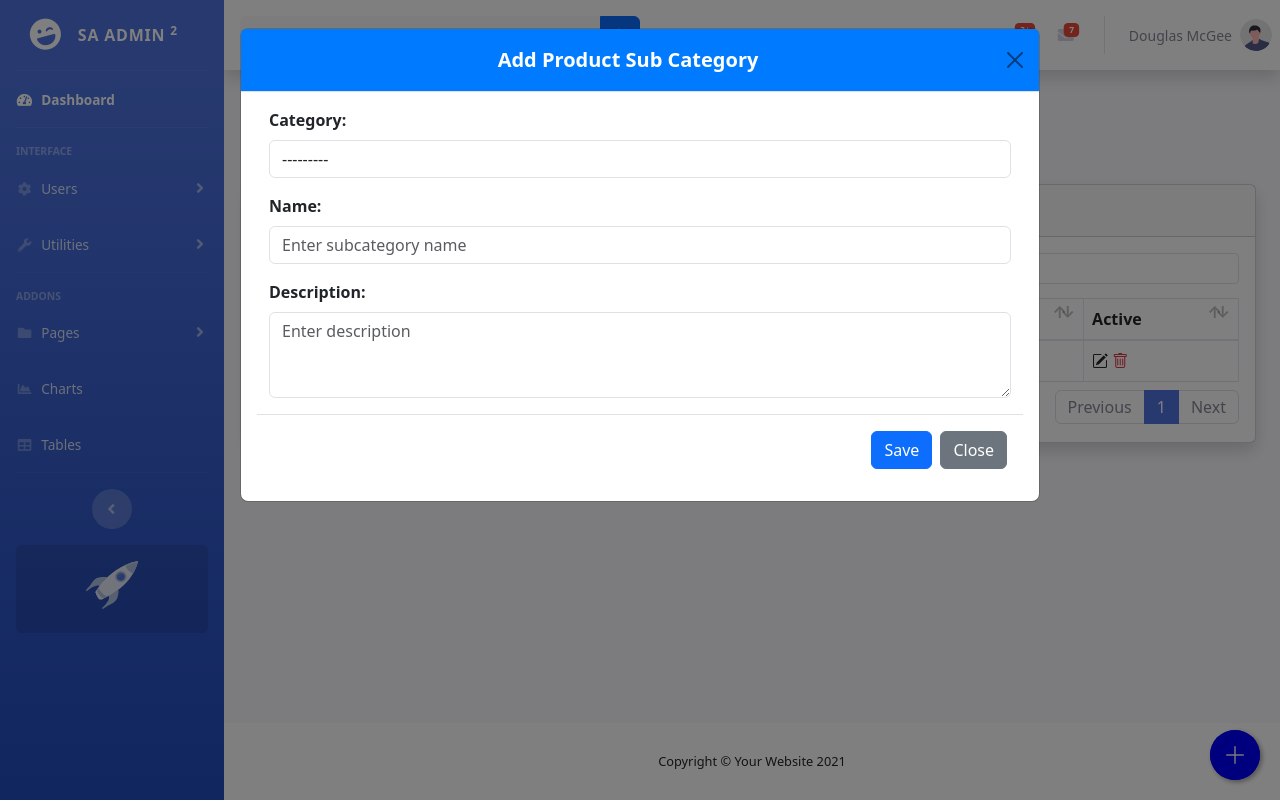
After one commit to teamamracoder/shopping-assistant, a Django app: page /control-panel/product_sub_category/ in a window 1280 px wide, after a click that opens the changed part. The commit adds this page. Run offline with Django 5.2, Linux system fonts and the light colour scheme; data that the repository does not hold is empty; some libraries are stand-ins or nearby versions.

Commit message:
create list page and add page with modal in product sub category

```diff
--- a/control_panel/forms/__init__.py
+++ b/control_panel/forms/__init__.py
@@ -0,0 +1 @@
+from .manage_product_sub_category_form import *
--- /dev/null
+++ b/control_panel/forms/manage_product_sub_category_form.py
@@ -0,0 +1,12 @@
+from django import forms
+from ..models import ProductSubCategoryModel
+
+class ProductSubCategoryCreateForm(forms.ModelForm):
+    class Meta:
+        model = ProductSubCategoryModel
+        fields = ['category', 'name', 'description', 'is_active']  # Added 'is_active'
+        widgets = {
+            'name': forms.TextInput(attrs={'class': 'form-control', 'placeholder': 'Enter subcategory name'}),
+            'description': forms.Textarea(attrs={'class': 'form-control', 'rows': 3, 'placeholder': 'Enter description'}),
+            'category': forms.Select(attrs={'class': 'form-control'}),
+        }
--- /dev/null
+++ b/control_panel/templates/admin/manage_product_sub_category.html
@@ -0,0 +1,138 @@
+{% extends "../index.html" %}
+{% block title %} Product Sub Categories {% endblock %}
+{% block content %}
+
+<style>
+    /* Modal Header Styling */
+    .modal-header {
+        background-color: #007bff;
+        color: white;
+        border-top-left-radius: 5px;
+        border-top-right-radius: 5px;
+        display: flex;
+        justify-content: center;
+        align-items: center;
+        position: relative;
+    }
+
+    .modal-title {
+        font-weight: bold;
+        flex-grow: 1;
+        text-align: center;
+    }
+
+
+
+    .circle-btn {
+        width: 50px;
+        height: 50px;
+        border-radius: 50%;
+        background-color: blue;
+        color: white;
+        border: none;
+        display: flex;
+        align-items: center;
+        justify-content: center;
+        font-size: 24px;
+        cursor: pointer;
+        box-shadow: 2px 2px 5px rgba(0, 0, 0, 0.2);
+        transition: background-color 0.3s ease;
+        position: fixed;
+        bottom: 20px;
+        right: 20px;
+    }
+
+    .circle-btn:hover {
+        background-color: darkblue;
+    }
+</style>
+
+<!-- Begin Page Content -->
+<div class="container-fluid">
+
+    <h1 class="h3 mb-2 text-gray-800">Product Sub Categories</h1>
+    <p class="mb-4">Manage product sub categories in the system.</p>
+
+    <!-- Add Button (Opens Modal) -->
+    <button class="circle-btn" data-bs-toggle="modal" data-bs-target="#addProductSubCategoryModal">
+        <i class="bi bi-plus-lg text-light"></i>
+    </button>
+
+    <!-- Bootstrap Modal -->
+    <div class="modal fade" id="addProductSubCategoryModal" tabindex="-1" aria-labelledby="addProductSubCategoryModalLabel" aria-hidden="true">
+        <div class="modal-dialog modal-lg">
+            <div class="modal-content">
+                <div class="modal-header">
+                    <h5 class="modal-title" id="addProductSubCategoryModalLabel">Add Product Sub Category</h5>
+                    <button type="button" class="btn-close" data-bs-dismiss="modal" aria-label="Close"></button>
+                </div>
+                <div class="modal-body">
+                    <!-- Django Form -->
+                    <form id="addProductSubCategoryForm" method="post" class="fw-bold">
+                        {% csrf_token %}
+
+                            <div class="form-group col-md-12 mb-3">
+                                {{ form.category.label_tag }}
+                                {{ form.category }}
+                            </div>
+                            <div class="form-group col-md-12 mb-3">
+                                {{ form.name.label_tag }}
+                                {{ form.name }}
+                            </div>
+                            <div class="form-group col-md-12 mb-3">
+                                {{ form.description.label_tag }}
+                                {{ form.description }}
+                            </div>
+                        <div class="modal-footer">
+                            <button type="submit" class="btn btn-primary">Save</button>
+                            <button type="button" class="btn btn-secondary" data-bs-dismiss="modal">Close</button>
+                        </div>
+                    </form>
+                </div>
+            </div>
+        </div>
+    </div>
+
+
+
+ <!-- Product Sub Category Table -->
+    <div class="card shadow mb-4">
+
+            <!-- Add Button -->
+            <button class="circle-btn" data-bs-toggle="modal" data-bs-target="#addProductSubCategoryModal">
+                <i class="bi bi-plus-lg text-light"></i>
+            </button>
+
+        <div class="card-header py-3">
+            <h6 class="m-0 font-weight-bold text-primary">Product Sub Categories</h6>
+        </div>
+        <div class="card-body">
+            <div class="table-responsive">
+                <table class="table table-bordered" id="dataTable" width="100%" cellspacing="0">
+                    <thead>
+                        <tr>
+                            <th>Name</th>
+                            <th>Category</th>
+                            <th>Description</th>
+                            <th>Active</th>
+                        </tr>
+                    </thead>
+                    <tbody>
+                        <tr>
+                            <td>Laptop</td>
+                            <td>5</td>
+                            <td>High-performance gaming laptop</td>
+                            <td>
+                                <i class="bi bi-pencil-square"></i>
+                                <i class="bi bi-trash text-danger"></i>
+                            </td>
+                        </tr>
+                    </tbody>
+                </table>
+            </div>
+        </div>
+    </div>
+</div>
+<!-- /.container-fluid -->
+
+{% endblock %}
--- a/control_panel/templates/index.html
+++ b/control_panel/templates/index.html
@@ -28,6 +28,8 @@
 
  <!-- /table css -->
 
+<!-- modal link-->
+<link href="https://cdn.jsdelivr.net/npm/bootstrap@5.3.0/dist/css/bootstrap.min.css" rel="stylesheet">
 
      <!-- Bootstrap core JavaScript-->
      <script src="{% static 'control_panel/vendor/jquery/jquery.min.js' %}"></script>
@@ -50,6 +52,8 @@
      <script src="{% static 'control_panel/vendor/datatables/jquery.dataTables.min.js' %}"></script>
      <script src="{% static 'control_panel/vendor/datatables/dataTables.bootstrap4.min.js' %}"></script>
      <script src="{% static 'control_panel/js/demo/datatables-demo.js' %}"></script>
+
+     <script src="https://cdn.jsdelivr.net/npm/bootstrap@5.3.0/dist/js/bootstrap.bundle.min.js"></script>
 
 
 </head>
@@ -400,6 +404,7 @@
                     <!-- Main  -->
                     {% endblock %}
                 </div>
+
                 <!-- /.container-fluid -->
 
             </div>
--- a/control_panel/urls/manage_urls.py
+++ b/control_panel/urls/manage_urls.py
@@ -1,9 +1,11 @@
 from django.urls import path
 
-from control_panel.views import IndexView,ManageDashboardView,ManageUserView
+from control_panel.views import IndexView,ManageDashboardView,ManageUserView,ManageProductSubCategoryListView
 urlpatterns = [
     path('', IndexView.as_view(), name='home'),
     path('dashboard/', ManageDashboardView.as_view(), name='manage_dashboard'),
     path('users/', ManageUserView.as_view(), name='manage_user_list'),
+    path('product_sub_category/', ManageProductSubCategoryListView.as_view(), name='manage_product_sub_category_list'),
+    # path('product_sub_category/', ManageProductSubCategoryCreateView.as_view(), name='manage_product_sub_category_list'),
 
 ]
--- a/control_panel/views/__init__.py
+++ b/control_panel/views/__init__.py
@@ -2,3 +2,4 @@
 from .home_view import IndexView
 from .manage_dashboard_view import ManageDashboardView
 from .manage_user_view import ManageUserView
+from .manage_product_sub_category_view import ManageProductSubCategoryListView
--- /dev/null
+++ b/control_panel/views/manage_product_sub_category_view.py
@@ -0,0 +1,12 @@
+from django.shortcuts import render
+from django.views import View
+from ..forms import ProductSubCategoryCreateForm
+
+class ManageProductSubCategoryListView(View):
+    def get(self, request):
+        form = ProductSubCategoryCreateForm()
+        return render(request, "admin/manage_product_sub_category.html",{"form": form})
+
+# class ManageProductSubCategoryCreateView(View):
+#     def get(self, request):
+#         return render(request, "admin/manage_product_sub_category.html")
--- a/services/__init__.py
+++ b/services/__init__.py
@@ -3,6 +3,7 @@ from services.user_service import UserService
 from services.service_type_service import ServiceTypeModelService
 from services.service_service import ServiceService
 from services.service_booking_service import ServiceBookingModelService
+from services.manage_product_sub_category_service import ProductSubCategoryModelService
 
 
 class Service:
@@ -29,5 +30,9 @@ class Service:
         # create instance of services
         self.service_booking_service=ServiceBookingModelService()
 
+    def __init__(self) -> None:
+        # create instance of services
+        self.manage_product_sub_category_service=ProductSubCategoryModelService()
+
 # create service instance
 services = Service()
```
Also changed, not shown: services/manage_product_sub_category_service.py (added, +12 -0 lines).
